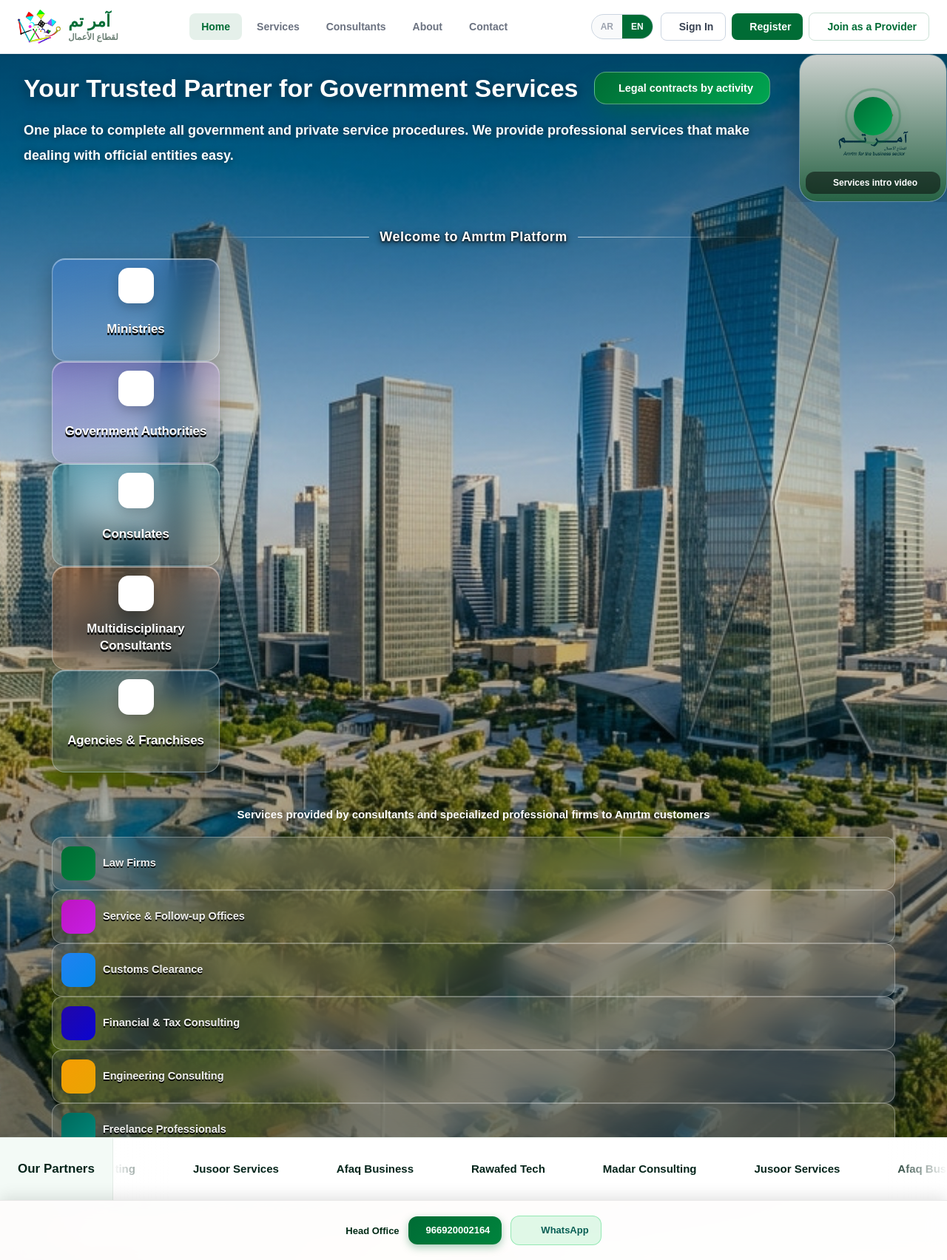
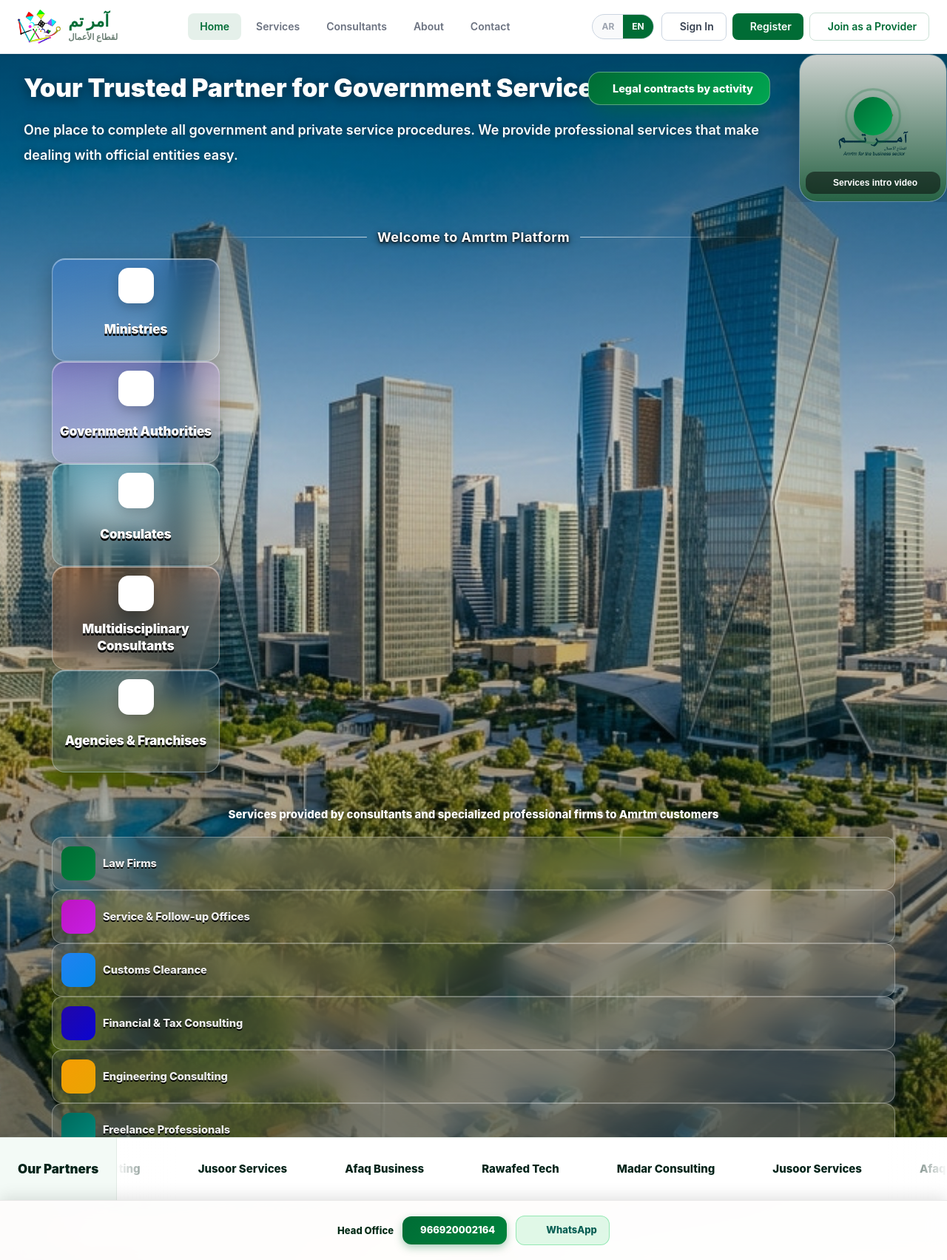
Before and after one commit to Asjadfaroq/amrtm-business-homepage, a Laravel app: page /en in a window 1280 px wide. Shown: the whole page at 74% size. Run offline with Laravel 12, Linux system fonts and the light colour scheme; data comes from the database, SQL or seed files in the repository; style sheets or scripts are compiled from the project's sources.

Commit message:
Align navbar and typography with the reference design

```diff
--- a/package.json
+++ b/package.json
@@ -8,6 +8,7 @@
     },
     "devDependencies": {
         "@fontsource/cairo": "^5.3.0",
+        "@fontsource/inter": "^5.3.0",
         "@fortawesome/fontawesome-free": "^6.7.2",
         "@tabler/icons-webfont": "^3.52.0",
         "bootstrap": "^5.3.9",
--- a/resources/css/app.css
+++ b/resources/css/app.css
@@ -4,6 +4,11 @@
 @import "@fontsource/cairo/700.css";
 @import "@fontsource/cairo/800.css";
 @import "@fontsource/cairo/900.css";
+@import "@fontsource/inter/400.css";
+@import "@fontsource/inter/600.css";
+@import "@fontsource/inter/700.css";
+@import "@fontsource/inter/800.css";
+@import "@fontsource/inter/900.css";
 @import "@fortawesome/fontawesome-free/css/fontawesome.css";
 @import "@fortawesome/fontawesome-free/css/solid.css";
 @import "@fortawesome/fontawesome-free/css/brands.css";
--- a/resources/css/base.css
+++ b/resources/css/base.css
@@ -23,6 +23,10 @@ body {
     background: #fff;
 }
 
+html[lang="en"] body {
+    font-family: "Inter", sans-serif;
+}
+
 a {
     text-decoration: none;
 }
```
Also changed, not shown: package-lock.json.
